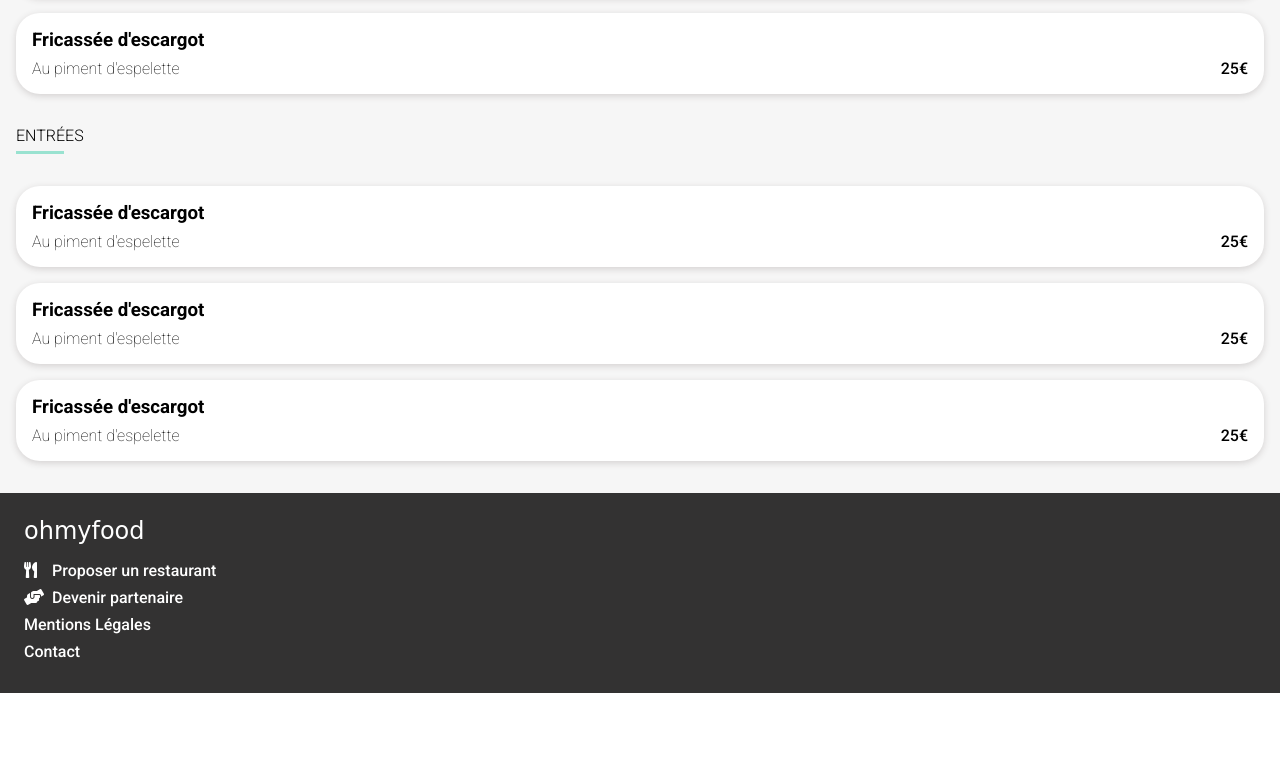
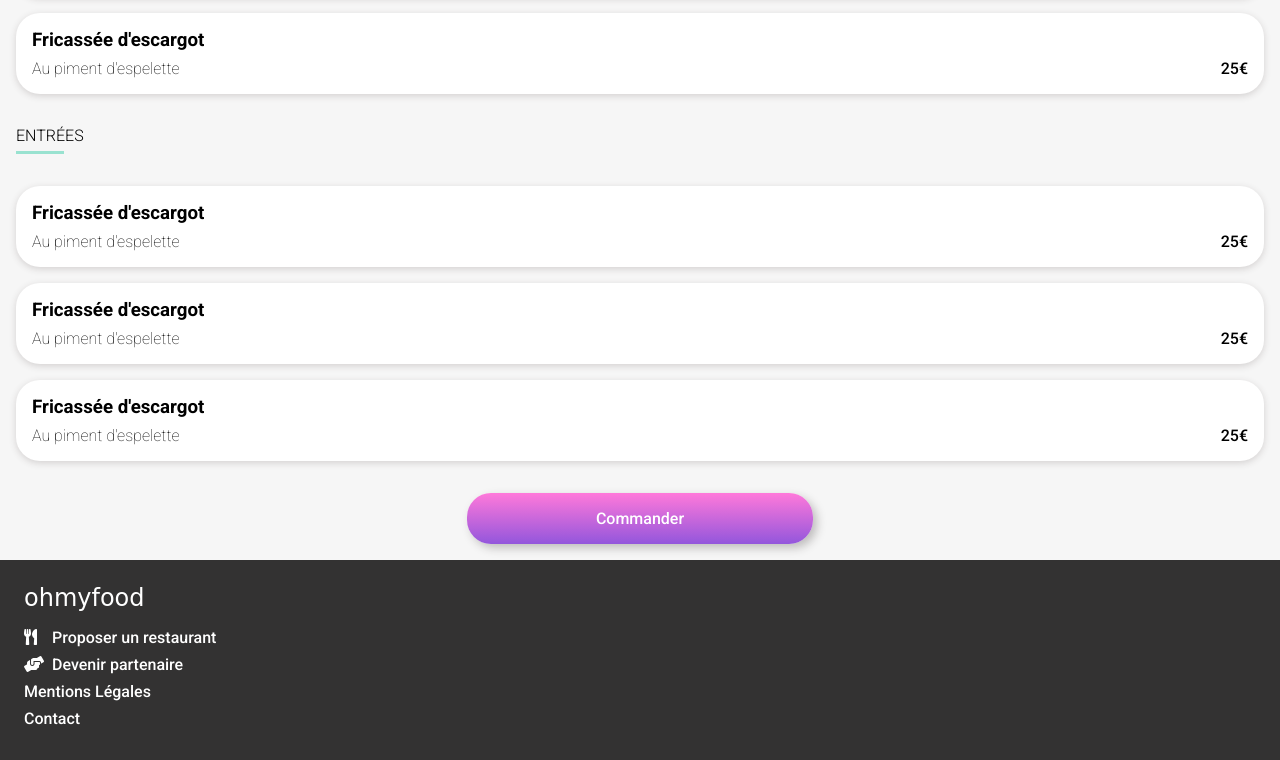
Before and after one commit to ShazadH/ShazadHoang_3_29092021, a website: page restaurants/palette-du-gout.html in a window 1280 px wide. Shown: the part 1047-1807 px from the top of the page. Before the commit the page ends 1740 px from the top, so only its background shows below. Drawn offline with Linux system fonts and the light colour scheme; a web font is replaced by a local one.

Commit message:
Order button

```diff
--- a/restaurants/palette-du-gout.html
+++ b/restaurants/palette-du-gout.html
@@ -198,7 +198,7 @@
                         </div>
                     </div>
                 </div>
-                <div class="menu__button"></div>
+                <div class="menu__button">Commander</div>
             </div>
         </main>
         <footer>
--- a/style/scss/main-restaurant.scss
+++ b/style/scss/main-restaurant.scss
@@ -129,5 +129,29 @@ main {
                 }
             }
         }
+
+        &__button {
+            display: flex;
+            justify-content: center;
+            width: 20%;
+            color: white;
+            align-self: center;
+            font-weight: 400;
+            margin-top: 1rem;
+            text-decoration: none;
+            background-image: linear-gradient(0deg, #9356dc, #ff79da);
+            box-shadow: 0.25rem 0.25rem 10px #bebcbc;
+            padding: 1rem 3rem;
+            border-radius: 1.5rem;
+            z-index: 1;
+            &:hover {
+                box-shadow: 0.25rem 0.25rem 10px #9c9a9a;
+                background-image: linear-gradient(
+                    0deg,
+                    lighten(#9356dc, 3),
+                    lighten(#ff79da, 3)
+                );
+            }
+        }
     }
 }
```
Also changed, not shown: style/css/main-restaurant.css, 1 other file.
